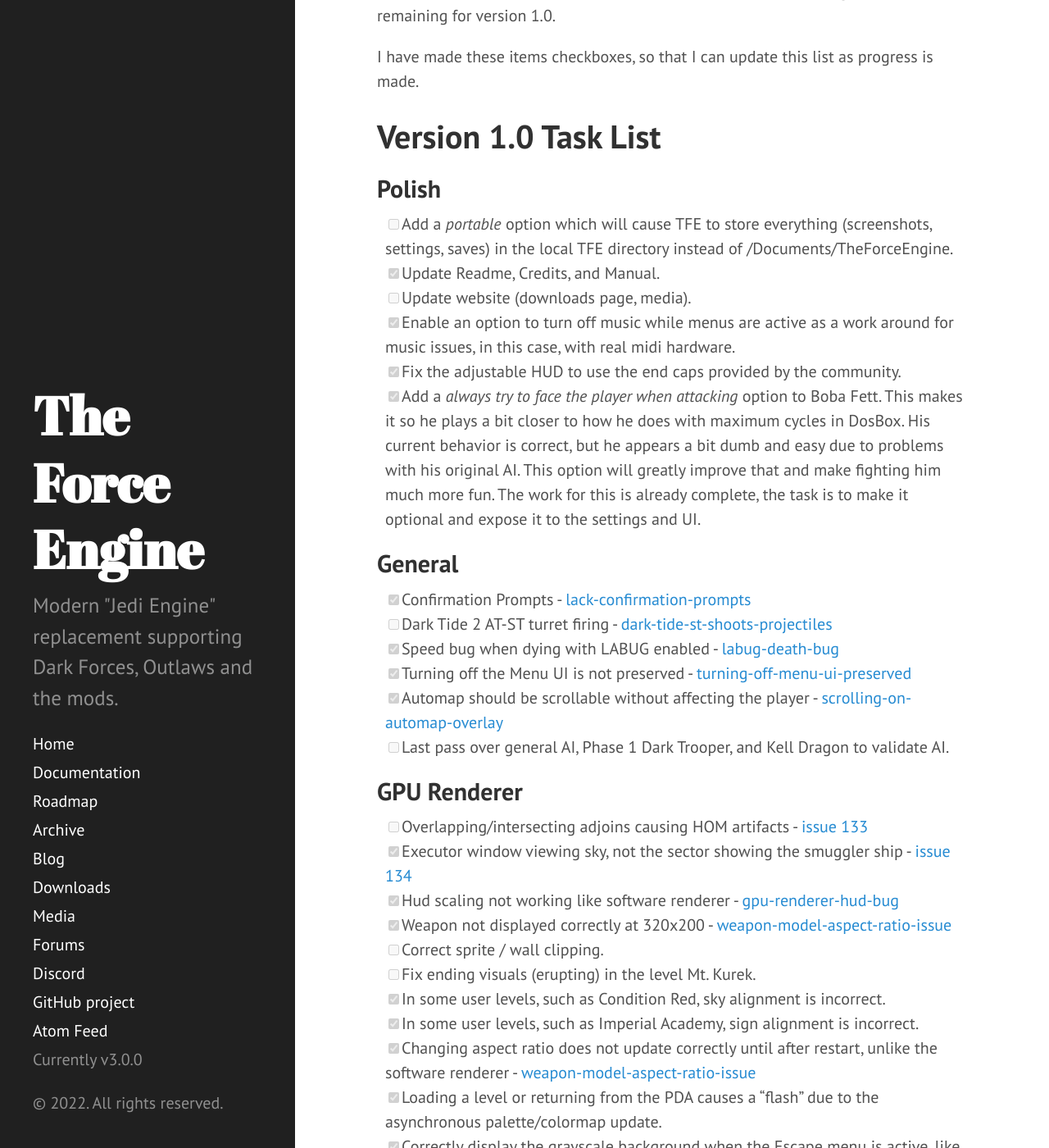
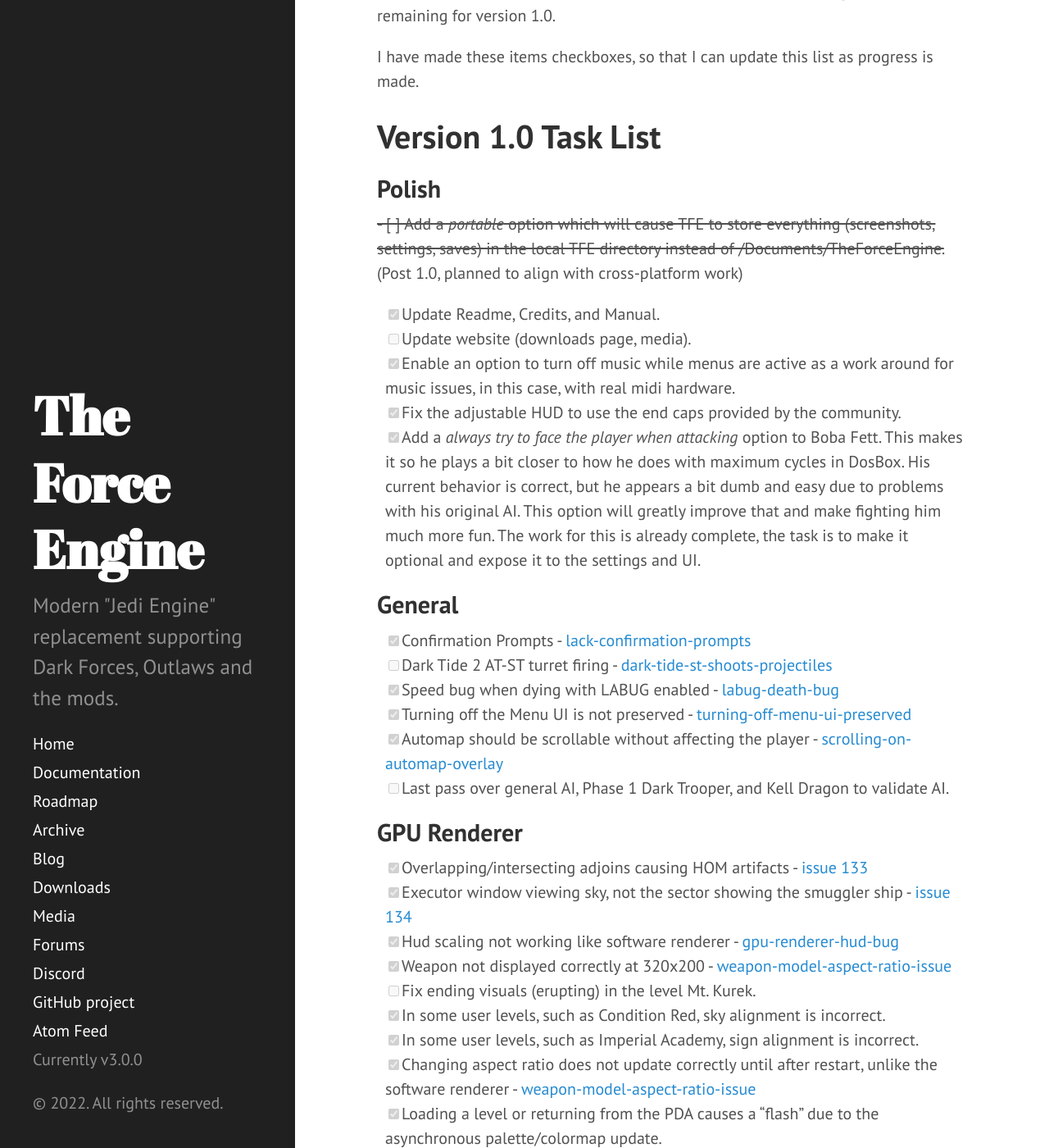
Before and after one commit to TheForceEngine/TheForceEngine.github.io, a Jekyll site: the page built from _posts/2022-11-27-torwards-1.0.md, in a window 1280 px wide and 1400 px high, scrolled down 296 px. Shown: the whole window at 82% size. Built offline with Jekyll 4.4.1, drawn with Linux system fonts in a browser that asks for light colours; some of the changed text lies outside the part shown.

Commit message:
Update 2022-11-27-torwards-1.0.md

```diff
--- a/_posts/2022-11-27-torwards-1.0.md
+++ b/_posts/2022-11-27-torwards-1.0.md
@@ -9,7 +9,7 @@
 # Version 1.0 Task List
 
 ## Polish
-- [ ] Add a *portable* option which will cause TFE to store everything (screenshots, settings, saves) in the local TFE directory instead of /Documents/TheForceEngine.
+~~- [ ] Add a *portable* option which will cause TFE to store everything (screenshots, settings, saves) in the local TFE directory instead of /Documents/TheForceEngine.~~ (Post 1.0, planned to align with cross-platform work)
 - [x] Update Readme, Credits, and Manual.
 - [ ] Update website (downloads page, media).
 - [x] Enable an option to turn off music while menus are active as a work around for music issues, in this case, with real midi hardware.
@@ -25,17 +25,17 @@
 - [ ]  Last pass over general AI, Phase 1 Dark Trooper, and Kell Dragon to validate AI.
 
 ## GPU Renderer
-- [ ]  Overlapping/intersecting adjoins causing HOM artifacts - <a href="https://github.com/luciusDXL/TheForceEngine/issues/133">issue 133</a>
+- [x]  Overlapping/intersecting adjoins causing HOM artifacts - <a href="https://github.com/luciusDXL/TheForceEngine/issues/133">issue 133</a>
 - [x]  Executor window viewing sky, not the sector showing the smuggler ship - <a href="https://github.com/luciusDXL/TheForceEngine/issues/134">issue 134</a>
 - [x]  Hud scaling not working like software renderer - <a href="https://the-force-engine.freeforums.net/thread/152/gpu-renderer-hud-bug">gpu-renderer-hud-bug</a>
 - [x]  Weapon not displayed correctly at 320x200 - <a href="https://the-force-engine.freeforums.net/thread/138/weapon-model-aspect-ratio-issue">weapon-model-aspect-ratio-issue</a>
-- [ ]  Correct sprite / wall clipping.
 - [ ]  Fix ending visuals (erupting) in the level Mt. Kurek.
 - [x]  In some user levels, such as Condition Red, sky alignment is incorrect.
 - [x]  In some user levels, such as Imperial Academy, sign alignment is incorrect.
 - [x]  Changing aspect ratio does not update correctly until after restart, unlike the software renderer - <a href="https://the-force-engine.freeforums.net/thread/138/weapon-model-aspect-ratio-issue">weapon-model-aspect-ratio-issue</a>
 - [x]  Loading a level or returning from the PDA causes a "flash" due to the asynchronous palette/colormap update.
-- [x] Correctly display the grayscale background when the Escape menu is active, like the software renderer.
+- [x]  Correctly display the grayscale background when the Escape menu is active, like the software renderer.<br>
+~~- [ ]  Correct sprite / wall clipping.~~ (Post-1.0, very minor visual issue)
 
 ## Software Renderer
 - [x] HUD text incorrect spacing at higher resolutions - <a href="https://github.com/luciusDXL/TheForceEngine/issues/114">issue 114</a>
```
